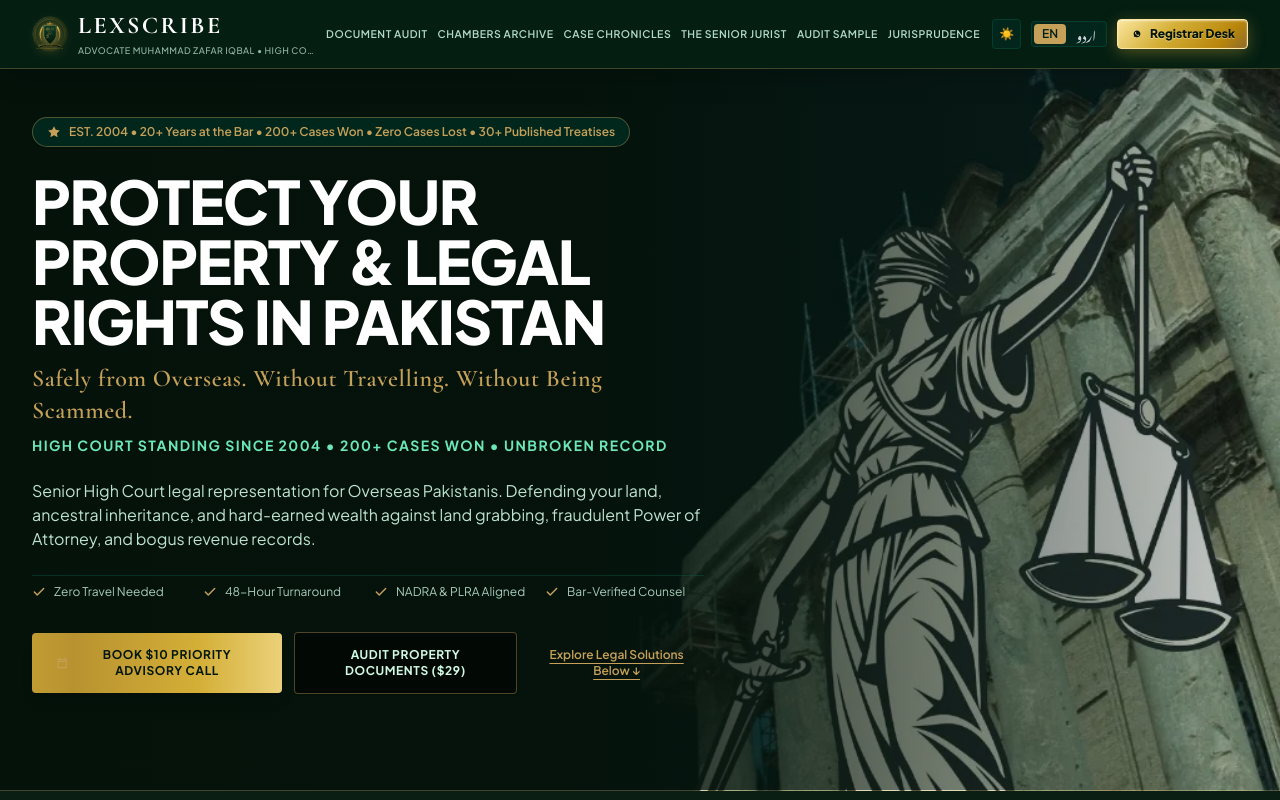
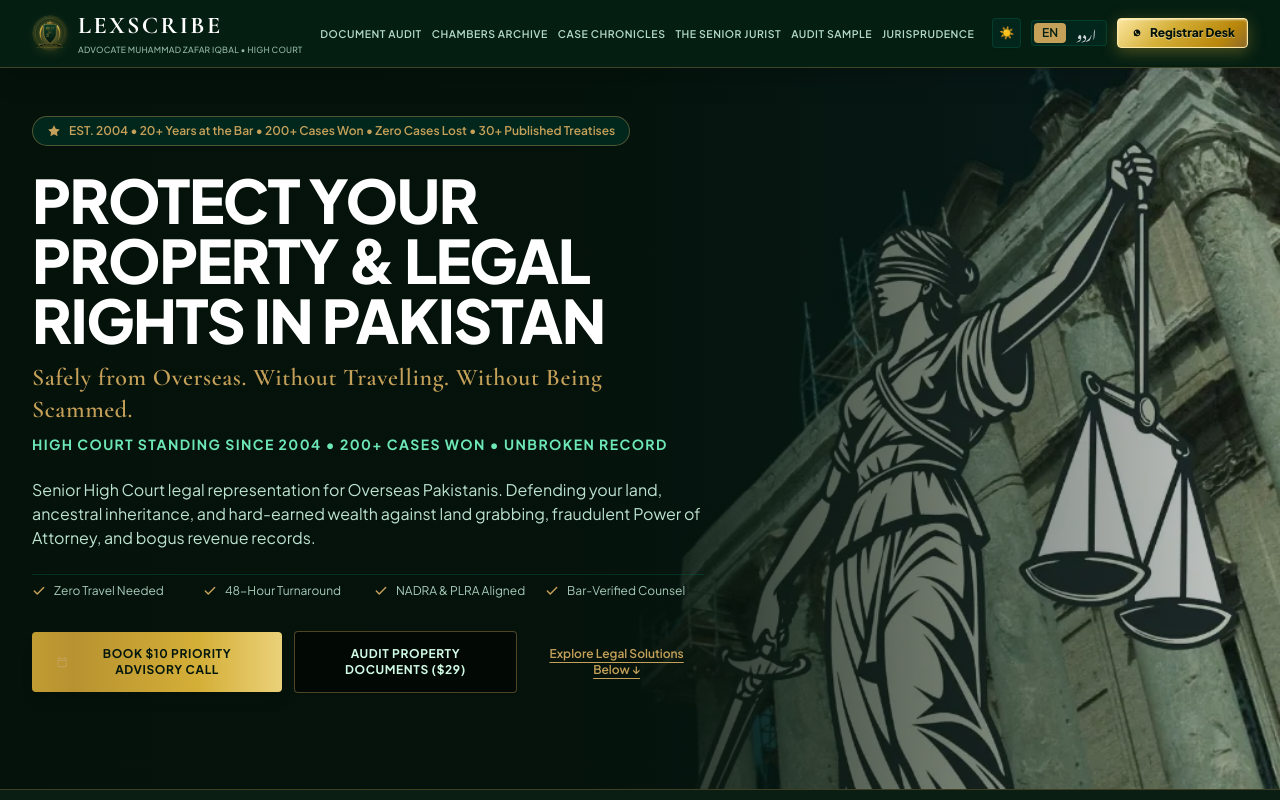
Before and after one commit to EngineerAbdullahBinZafar/lexscribe, a website: page index.html in a window 1280 px wide. Shown: the top 800 px of the page. Drawn offline with nearby package versions, Linux system fonts and the light colour scheme; a web font is replaced by a local one.

Commit message:
style(header): tighten subtitle tracking on desktop so Advocate Muhammad Zafar Iqbal renders untruncated

```diff
--- a/index.html
+++ b/index.html
@@ -261,7 +261,7 @@
                 </div>
                 <div class="min-w-0">
                     <span class="font-serif text-base sm:text-xl lg:text-2xl tracking-widest font-bold block leading-none text-white group-hover:text-gold transition">LEXSCRIBE</span>
-                    <span class="text-[8.5px] sm:text-[9px] uppercase tracking-wider text-emerald-100/70 block mt-0.5 font-medium truncate max-w-[145px] min-[375px]:max-w-[185px] sm:max-w-none" data-i18n="nav.subtitle">Advocate Muhammad Zafar Iqbal • High Court</span>
+                    <span class="text-[8px] sm:text-[8.5px] uppercase tracking-wide text-emerald-100/70 block mt-0.5 font-medium truncate max-w-[145px] min-[375px]:max-w-[185px] sm:max-w-none" data-i18n="nav.subtitle">Advocate Muhammad Zafar Iqbal • High Court</span>
                 </div>
             </a>
 
```
